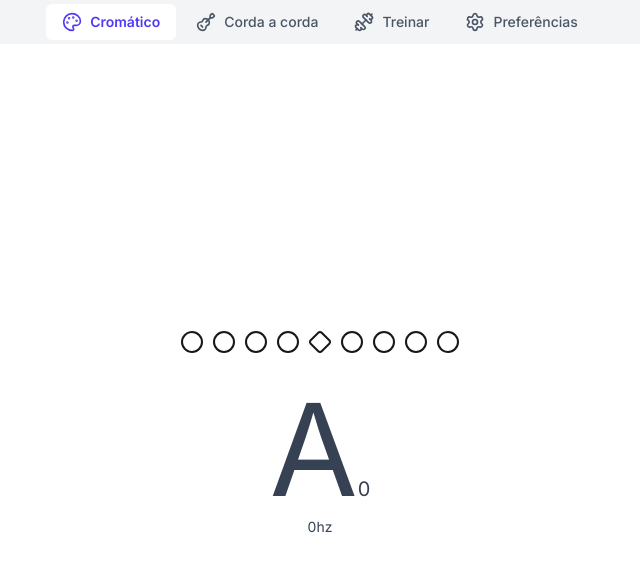
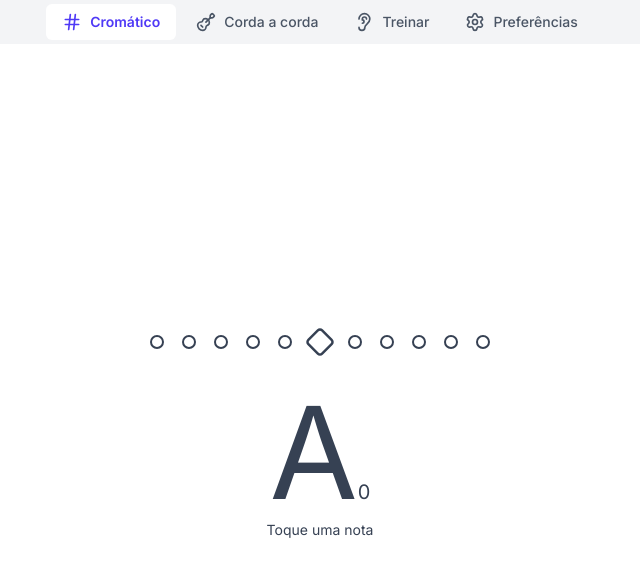
Before and after one commit to felipenassis/next-tuner, a Next.js app: page / in a window 1280 px wide. Shown: the top 576 px of the page, without its empty margins (320-960 px from the left). Built offline with nearby package versions, Linux system fonts and the light colour scheme; no server answers.

Commit message:
style: melhorando icones

```diff
--- a/app/components/AfinadorCromatico.tsx
+++ b/app/components/AfinadorCromatico.tsx
@@ -1,6 +1,6 @@
 'use client'
 
-import { Diamond, Circle } from "lucide-react"
+import { Diamond, CircleSmall } from "lucide-react"
 import { useState, useMemo, useEffect } from "react"
 import useFrequencyAnalyzer from "@/hooks/useFrequencyAnalyzer"
 
@@ -41,18 +41,37 @@ export default function AfinadorCromatico() {
   }, [])
 
   return (
-    <div className="flex flex-col items-center  ">
-      <div className="flex gap-2 mb-8">
-        <Circle fill={scale == 1 ? '#e7000b' : 'none'} />
-        <Circle fill={scale == 2 ? '#e7000b' : 'none'} />
-        <Circle fill={scale == 3 ? '#e7000b' : 'none'} />
-        <Circle fill={scale == 4 ? '#e7000b' : 'none'} />
-        <Diamond fill={scale == 5 ? '#00c951' : 'none'} />
-        <Circle fill={scale == 6 ? '#e7000b' : 'none'} />
-        <Circle fill={scale == 7 ? '#e7000b' : 'none'} />
-        <Circle fill={scale == 8 ? '#e7000b' : 'none'} />
-        <Circle fill={scale == 9 ? '#e7000b' : 'none'} />
-      </div>
+    <div className="flex flex-col items-center">
+      { !!frequency &&
+        <div className="flex items-center gap-2 mb-8">
+          <CircleSmall fill={scale == 1 ? '#e7000b' : 'none'} />
+          <CircleSmall fill={scale == 1 ? '#e7000b' : 'none'} />
+          <CircleSmall fill={scale == 2 ? '#e7000b' : 'none'} />
+          <CircleSmall fill={scale == 3 ? '#e7000b' : 'none'} />
+          <CircleSmall fill={scale == 4 ? '#e7000b' : 'none'} />
+          <Diamond size={30} fill={scale == 5 ? '#00c951' : 'none'} />
+          <CircleSmall fill={scale == 6 ? '#e7000b' : 'none'} />
+          <CircleSmall fill={scale == 7 ? '#e7000b' : 'none'} />
+          <CircleSmall fill={scale == 8 ? '#e7000b' : 'none'} />
+          <CircleSmall fill={scale == 9 ? '#e7000b' : 'none'} />
+          <CircleSmall fill={scale == 1 ? '#e7000b' : 'none'} />
+        </div>
+      }
+      { !frequency &&
+        <div className="flex items-center gap-2 mb-8">
+          <CircleSmall className="text-gray-700" />
+          <CircleSmall className="text-gray-700" />
+          <CircleSmall className="text-gray-700" />
+          <CircleSmall className="text-gray-700" />
+          <CircleSmall className="text-gray-700" />
+          <Diamond size={30} className="text-gray-700" />
+          <CircleSmall className="text-gray-700" />
+          <CircleSmall className="text-gray-700" />
+          <CircleSmall className="text-gray-700" />
+          <CircleSmall className="text-gray-700" />
+          <CircleSmall className="text-gray-700" />
+        </div>
+      }
       <div>
         { note && <span className="text-9xl">{ note }</span> }
         {!note && <span className="text-9xl text-gray-700">A</span> }
@@ -60,8 +79,8 @@ export default function AfinadorCromatico() {
         { !octave && <span className="text-xl text-gray-700">0</span> }
       </div>
       <div>
-        { Boolean(frequency) && <span className="text-sm">{ Math.round(frequency) }hz</span> }
-        { !Boolean(frequency) && <span className="text-sm text-gray-700">0hz</span> }
+        { !!frequency && <span className="text-sm">{ Math.round(frequency) }hz</span> }
+        { !frequency && <span className="text-sm text-gray-700">Toque uma nota</span> }
       </div>
     </div>
   )
--- a/app/components/TabPanel.tsx
+++ b/app/components/TabPanel.tsx
@@ -1,12 +1,11 @@
-// components/TabPanel.tsx
 'use client'
 
 import Link from 'next/link'
 import { usePathname } from 'next/navigation'
 import {
-  Palette,
+  Hash,
   Guitar,
-  Dumbbell,
+  Ear,
   Settings,
 } from 'lucide-react'
 
@@ -17,7 +16,7 @@ export default function TabPanel() {
     {
       name: 'Cromático',
       path: '/',
-      icon: <Palette className="w-5 h-5" />,
+      icon: <Hash className="w-5 h-5" />,
     },
     {
       name: 'Corda a corda',
@@ -27,7 +26,7 @@ export default function TabPanel() {
     {
       name: 'Treinar',
       path: '/treinar',
-      icon: <Dumbbell className="w-5 h-5" />,
+      icon: <Ear className="w-5 h-5" />,
     },
     {
       name: 'Preferências',
```
